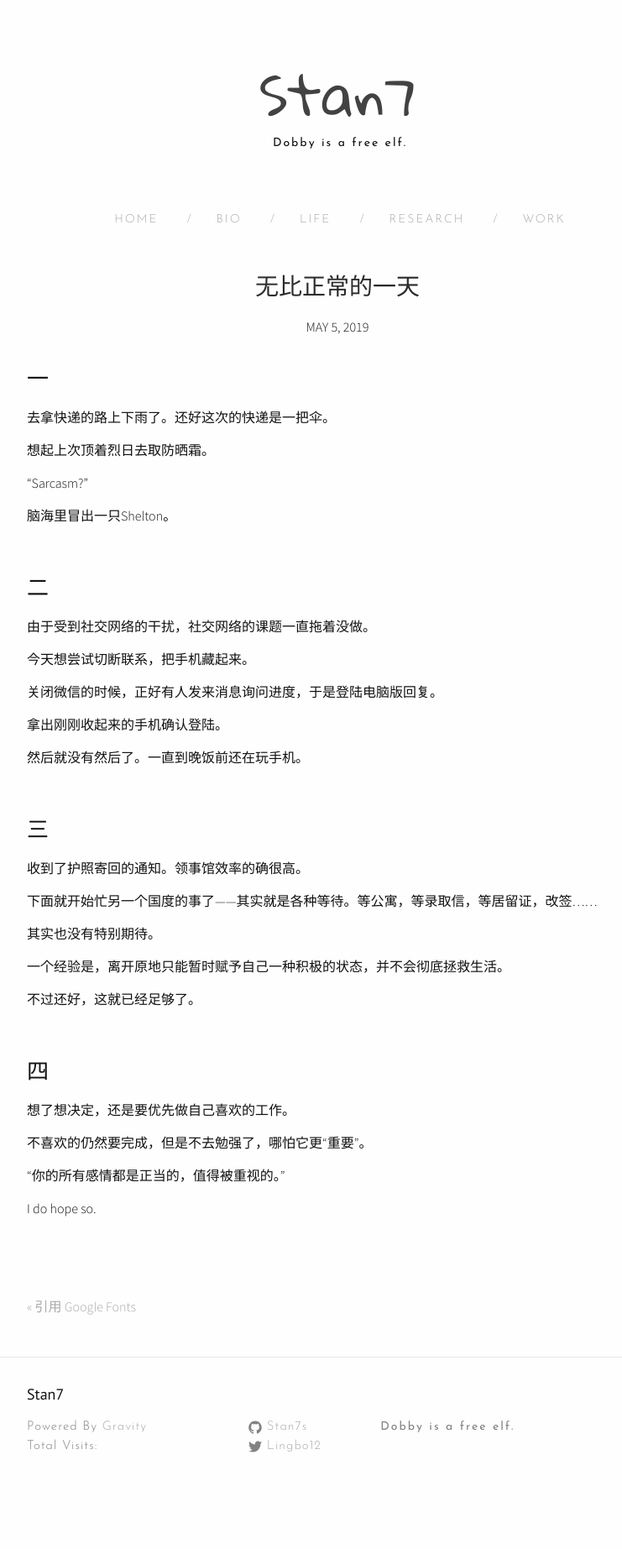
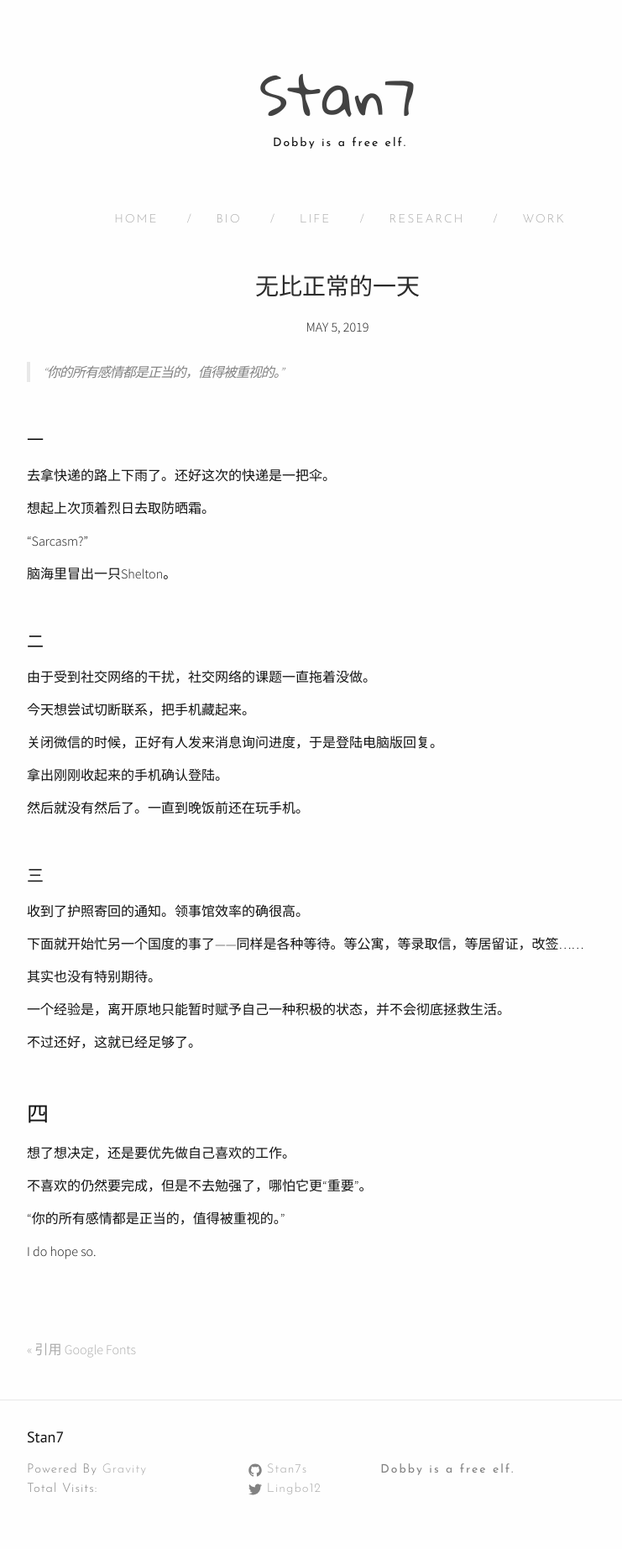
Before and after one commit to Stan7s/stan7s.github.io, a Jekyll site: the page built from _posts/2019-05-04-ANormalDay.markdown, in a window 1280 px wide. Shown: the whole page at 84% size, without its empty margins (238-979 px from the left). Built offline with Jekyll 4.4.1, drawn with Linux system fonts in a browser that asks for light colours; nearby versions of some CDN libraries; comment, search, counter and statistics services are not loaded; before the commit the page ends 1794 px from its top, so only the background shows below that.

Commit message:
Update 2019-05-04-ANormalDay.markdown

```diff
--- a/_posts/2019-05-04-ANormalDay.markdown
+++ b/_posts/2019-05-04-ANormalDay.markdown
@@ -6,7 +6,11 @@ categories: ["life"]
 ---
 
 
-### 一
+>“你的所有感情都是正当的，值得被重视的。”
+
+<br/>
+
+#### 一
 
 去拿快递的路上下雨了。还好这次的快递是一把伞。
 
@@ -18,7 +22,7 @@ categories: ["life"]
 
 <br/>
 
-### 二
+#### 二
 
 由于受到社交网络的干扰，社交网络的课题一直拖着没做。
 
@@ -32,11 +36,11 @@ categories: ["life"]
 
 <br/>
 
-### 三
+#### 三
 
 收到了护照寄回的通知。领事馆效率的确很高。
 
-下面就开始忙另一个国度的事了——其实就是各种等待。等公寓，等录取信，等居留证，改签……
+下面就开始忙另一个国度的事了——同样是各种等待。等公寓，等录取信，等居留证，改签……
 
 其实也没有特别期待。
 
```
